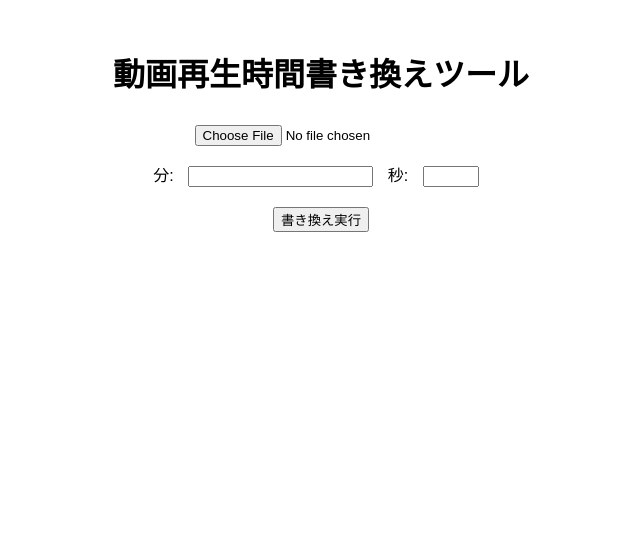
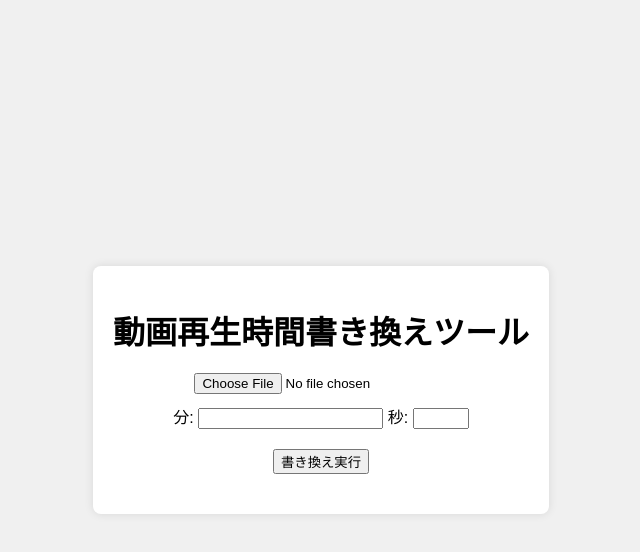
Before and after one commit to 0alpaca/VideoTimeGlitch, a plain HTML site: page index.html in a window 1280 px wide. Shown: the whole page, without its empty margins (319-959 px from the left). Drawn offline with Linux system fonts and the light colour scheme.

Commit message:
Update styles.css

```diff
--- a/styles.css
+++ b/styles.css
@@ -1,13 +1,35 @@
 body {
     font-family: Arial, sans-serif;
-    text-align: center;
-    padding: 20px;
+    background-color: #f0f0f0;
+    display: flex;
+    justify-content: center;
+    align-items: center;
+    height: 100vh;
+    margin: 0;
 }
 
-input, button {
-    margin: 10px;
+.container {
+    background-color: #fff;
+    padding: 20px;
+    border-radius: 8px;
+    box-shadow: 0 0 10px rgba(0, 0, 0, 0.1);
+    text-align: center;
 }
 
 h1 {
     margin-bottom: 20px;
 }
+
+input[type="file"] {
+    margin-bottom: 10px;
+}
+
+div {
+    margin-bottom: 20px;
+}
+
+.error-message {
+    color: red;
+    font-size: 14px;
+    margin-bottom: 10px;
+}
```
